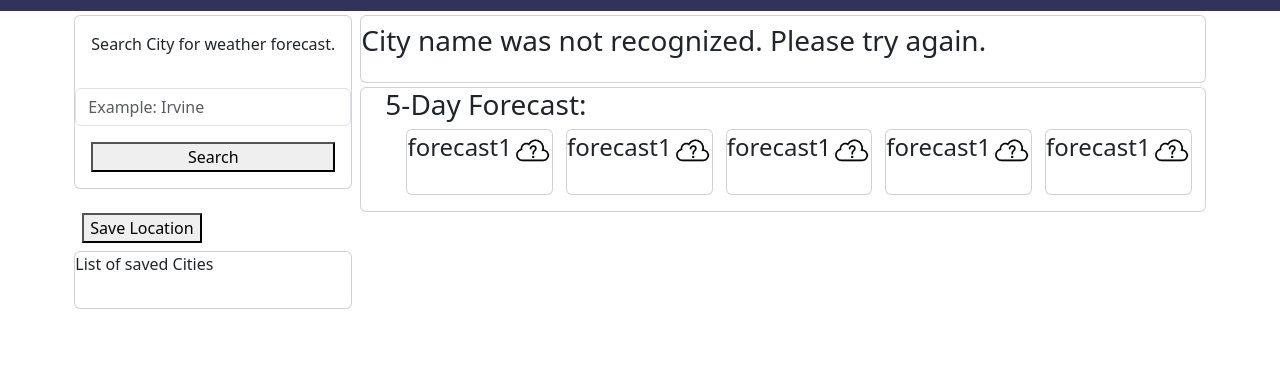
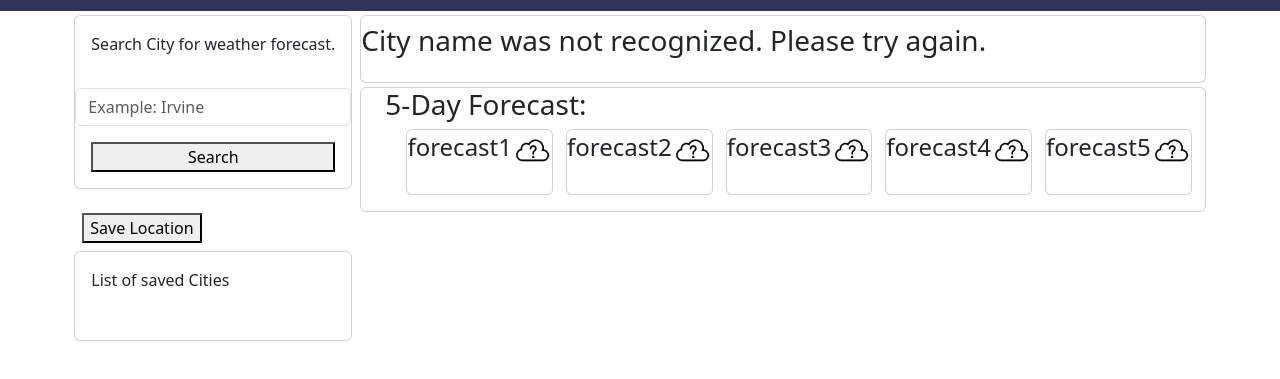
Before and after one commit to meekunn1/Weather-Dashboard, a plain HTML site: page search-result.html in a window 1280 px wide. Shown: the part 61-440 px from the top of the page. Drawn offline with nearby package versions, Linux system fonts and the light colour scheme; no server answers.

Commit message:
js cleaned

```diff
--- a/assets/script.js
+++ b/assets/script.js
@@ -3,14 +3,8 @@ var searchInput = document.querySelector("#searchInput");
 var searchBtn = document.querySelector("#searchBtn");
 
 // Initial state
-
 var searchHistory = [];
 var inputValue = "";
-
-//day.js test to convert dt = unix
-var dtData = dayjs.unix(1662292800);
-console.log(dtData.format('MMM D, YYYY'));
-
 
 //submit button
 searchBtn.addEventListener("click", function(event)
--- a/assets/search-result.js
+++ b/assets/search-result.js
@@ -32,10 +32,6 @@ function loadSaved() {
 
 loadSaved();
 displaySave();
-
-//day.js test to convert dt = unix
-var dtData = dayjs.unix(1662292800);
-console.log(dtData.format('MMM D, YYYY'));
 
 
 //submit button to determine input value and start search
@@ -133,11 +129,6 @@ function generateWeather() {
     })
     .then(function (data) {
       console.log(data);
-      // console.log(data[0]);   bad call
-      console.log(data.main);
-      console.log(data.name);
-      console.log(data.main.feels_like);
-      console.log(dayjs.unix(data.dt).format("MM/DD/YYYY"));
       currentCity = data.name
       //display results to today
       var tempC = data.main.temp +String.fromCharCode(176) +"C";
@@ -149,16 +140,14 @@ function generateWeather() {
       day0temp.textContent = "Temprature: " + tempC;
       day0wind.textContent = "Wind Speed: " + windms;
       day0humidity.textContent = "Humidity: " + humid;
-
       })
     .catch(function (error) {
       console.error(error);
-      console.log("City name not recognized");
       notFound.textContent = "City name was not recognized. \nPlease try again.";
     });
     return;
 }
-generateWeather()
+generateWeather();
 
 //generate 5 day forecast
 function generateForecast() {
@@ -175,19 +164,6 @@ function generateForecast() {
     })
     .then(function (data) {
       console.log(data);
-      console.log(data.list);
-      console.log(data.list[1]);
-      console.log(dayjs.unix(data.list[3].dt).format("MM/DD/YYYY - h:mm A"));
-      console.log(dayjs.unix(data.list[11].dt).format("MM/DD/YYYY - h:mm A"));
-      console.log(dayjs.unix(data.list[19].dt).format("MM/DD/YYYY - h:mm A"));
-      console.log(dayjs.unix(data.list[27].dt).format("MM/DD/YYYY - h:mm A"));
-      console.log(dayjs.unix(data.list[35].dt).format("MM/DD/YYYY - h:mm A"));
-
-      // for (var i = 3; i < data.list.length; i + 8) {
-      //   var dayData = data.list[i]
-      //   console.log(dayjs.unix(dayData.dt).format("MM/DD/YYYY - h:mm A"));
-      //   function loadForecast(i){}}
-
       //display forecast day1
       function generateDay1(data){
         data = data.list[3];
--- a/search-result.html
+++ b/search-result.html
@@ -23,7 +23,7 @@
             <div>
                 <button id="saveBtn" class="m-2">Save Location</button>
                 <div class="card">
-                    <p>List of saved Cities</p>
+                    <p class="p-3">List of saved Cities</p>
                     <ul id="searchHistory"></ul>
                 </div>
             </div>
@@ -48,28 +48,28 @@
                             <il id="day3humidity"></il>
                         </ul>
                     </il>
-                    <il class="card"><h4 id="day11">forecast1<span class="day11Icon"><img src="./assets/icons/unknown.png"/></span></h4>
+                    <il class="card"><h4 id="day11">forecast2<span class="day11Icon"><img src="./assets/icons/unknown.png"/></span></h4>
                         <ul class="d-flex flex-column mb-3">
                             <il id="day11temp"></il>
                             <il id="day11wind"></il>
                             <il id="day11humidity"></il>
                         </ul>
                     </il>
-                    <il class="card"><h4 id="day19">forecast1<span class="day19Icon"><img src="./assets/icons/unknown.png"/></span></h4>
+                    <il class="card"><h4 id="day19">forecast3<span class="day19Icon"><img src="./assets/icons/unknown.png"/></span></h4>
                         <ul class="d-flex flex-column mb-3">
                             <il id="day19temp"></il>
                             <il id="day19wind"></il>
                             <il id="day19humidity"></il>
                         </ul>
                     </il>
-                    <il class="card"><h4 id="day27">forecast1<span class="day27Icon"><img src="./assets/icons/unknown.png"/></span></h4>
+                    <il class="card"><h4 id="day27">forecast4<span class="day27Icon"><img src="./assets/icons/unknown.png"/></span></h4>
                         <ul class="d-flex flex-column mb-3">
                             <il id="day27temp"></il>
                             <il id="day27wind"></il>
                             <il id="day27humidity"></il>
                         </ul>
                     </il>
-                    <il class="card"><h4 id="day35">forecast1<span class="day35Icon"><img src="./assets/icons/unknown.png"/></span></h4>
+                    <il class="card"><h4 id="day35">forecast5<span class="day35Icon"><img src="./assets/icons/unknown.png"/></span></h4>
                         <ul class="d-flex flex-column mb-3">
                             <il id="day35temp"></il>
                             <il id="day35wind"></il>
```
Also changed, not shown: index.html (+0 -3 lines). Lines whose indentation alone changed are shown as unchanged.
